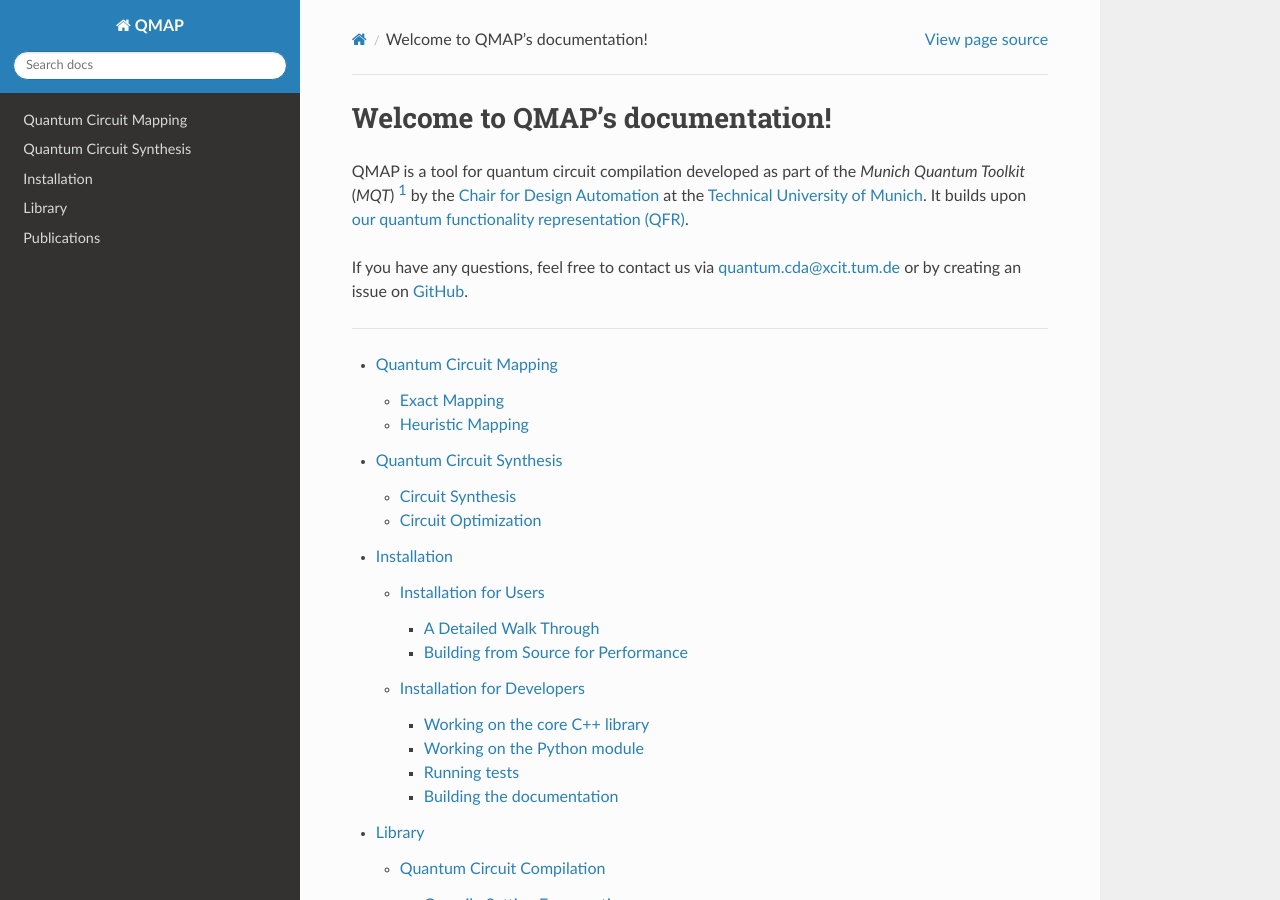
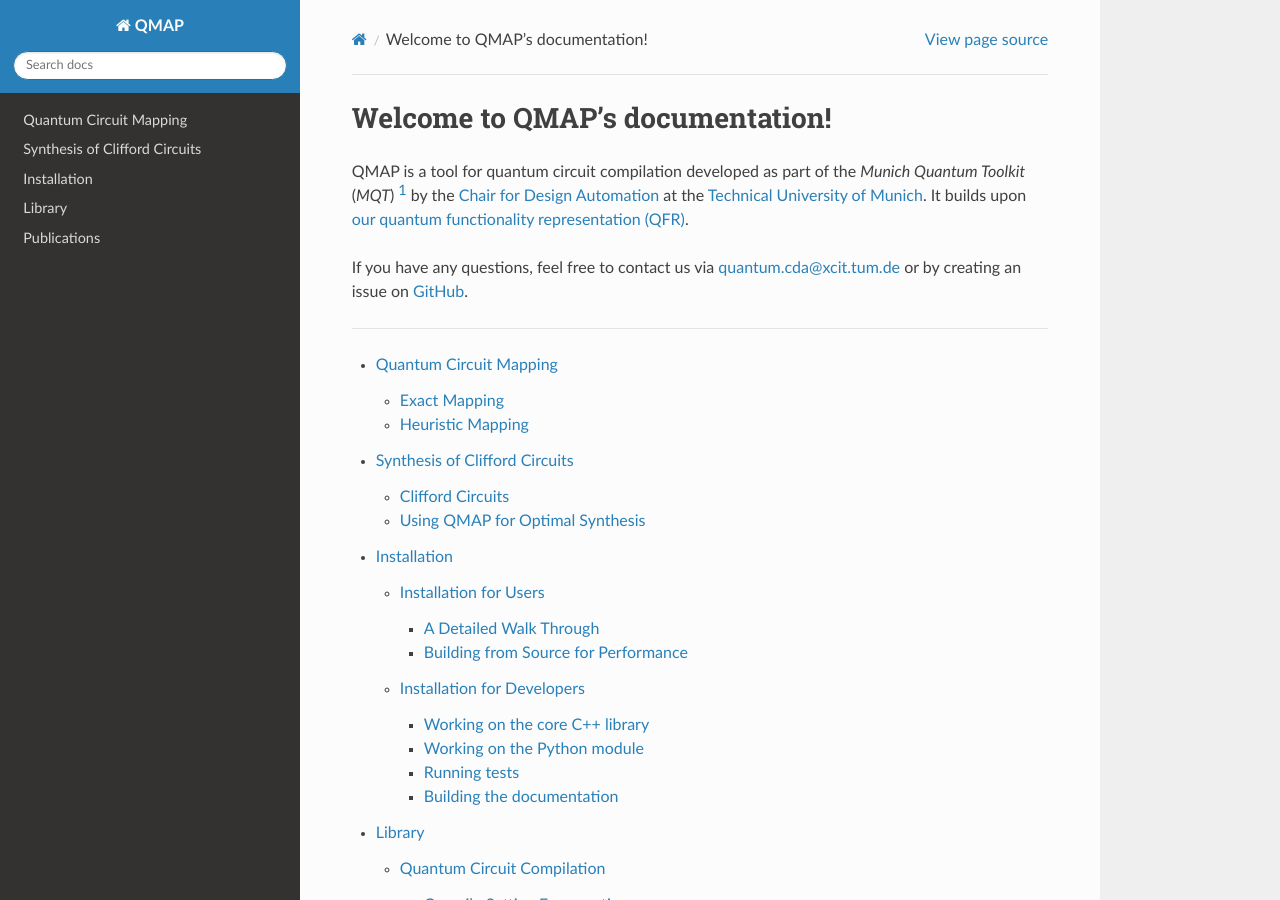
Before and after one commit to cda-tum/mqt-qmap, a Sphinx documentation site: the page built from docs/source/index.rst, in a window 1280 px wide and 900 px high. Built offline with Sphinx 7.4.7 and the Read the Docs theme 2.0.0, drawn with Linux system fonts in a browser that asks for light colours; the version number could not be read and is left out; cross-references to code outside the pages are shown as plain code; some of the changed lines change nothing that is shown.

Commit message:
📝 update synthesis documentation

```diff
--- a/docs/source/Synthesis.rst
+++ b/docs/source/Synthesis.rst
@@ -1,16 +1,50 @@
-Quantum Circuit Synthesis
-=======================
+Synthesis of Clifford Circuits
+================================
 
-Many quantum algorithms are not available in circuit representation, that is directly executable on a quantum computer.
-They rather are represented in a *functional representation*, which first needs to be translated into machine executable instructions.
-The functional representation considered here is called *tableau*, which is a representation of a limited set of quantum functionality, called the *clifford group*.
-This translation is commonly called *synthesis*.
+Executing quantum circuits on a quantum computer requires compilation to representations that conform to all restrictions imposed by the device.
+Due to device's limited coherence times and gate fidelity, the compilation process has to be optimized as much as possible.
+To this end, an algorithm's description first has to be *synthesized* using the device's gate library.
+In addition, circuits have to be *mapped* to the target quantum device to satisfy its connectivity constraints.
+Even though Clifford circuits form a finite subgroup of all quantum circuits -- one that is not even universal for quantum computing -- the search space for these problems grows exponentially with respect to the number of considered qubits.
 
-Consider the following circuit.
+The *Clifford synthesis approach* in QMAP can be used to produce optimal Clifford circuits based on the methods proposed in :cite:labelpar:`schneider2023satEncodingOptimalClifford`.
+To this end, it encodes the underlying task as a satisfiability (SAT) problem and solves it using the `SMT solver Z3 <https://github.com/Z3Prover/z3>`_ in conjunction with a binary search scheme.
+
+The following gives a brief overview on Clifford circuits and how QMAP can be used for their synthesis.
+
+Clifford Circuits
+#################
+
+Clifford circuits, i.e., circuits generated from the set :math:`\{H, S, \mathit{CNOT}\}`, form an important subclass of quantum circuits.
+This is due to several factors
+
+- According to the Gottesman-Knill theorem, they can be simulated in polynomial time and space on classical computers using the *stabilizer* formalism.
+- They can be used to describe several quantum phenomena such as superposition, entanglement, superdense coding, and teleportation.
+- Many error correcting codes rely on them.
+
+Quantum states that can be obtained from the all-zero basis state :math:`|0\dots 0\rangle` by applying Clifford operations are called stabilizer states.
+The name originates from the fact that such a state is uniquely and efficiently described by the set of operators that generate the group of its stabilizers.
+Specifically, any *n*-qubit stabilizer state can be described by a set of *n* Pauli strings :math:`\pm P_{i,0}P_{i,1}P_{i,2}\dots P_{i,n-1}`, with :math:`P_{i,j}\in\{I, X, Y, Z\}` and :math:`i, j\in 0,\dots, n-1`.
+Hence,two bits per qubit are needed to identify the Pauli operator, as well as one additional bit for the phase, which leads to a total of :math:`n(2n+1)` bits needed to uniquely describe a particular stabilizer state.
+
+The stabilizer representation of a quantum state is conveniently described by a *tableau*:
+
+.. math::
+
+    \begin{bmatrix}
+        x_{0,0}   & \cdots & x_{0,n-1}   & z_{0,0}    & \cdots & z_{0,n-1}   & r_0    \\
+        \vdots    & \ddots &  \vdots         & \vdots     & \ddots &    \vdots         & \vdots \\
+        x_{n-1,0} & \cdots & x_{n-1,n-1} & z_{n-1,0} & \cdots & z_{n-1,n-1} & r_{n-1}  \\
+    \end{bmatrix}
+
+Here, the binary variables :math:`x_{ij}` and :math:`z_{ij}` specify whether the Pauli term :math:`P_{i,j}` is :math:`X` or :math`Z`, respectively.
+Since :math:`Y = iXZ`, setting :math:`x_{ij} = z_{ij} = 1` corresponds to :math:`P_{i,j}=Y`.
+Finally, :math:`r_i` describes whether the generator has a negative phase.
+
+Consider the following quantum circuit
 
     .. code-block:: python3
 
-        from mqt import qmap
         from qiskit import QuantumCircuit
 
         qc = QuantumCircuit(2)
@@ -21,89 +55,58 @@
 
         print(qc.draw(fold=-1))
 
-It has a corresponding functional representation, the *tableau* looks like the following:
+Then, the corresponding stabilizer tableau is
 
     .. code-block:: console
 
         0 0 | 1 1 | 0
         1 1 | 0 0 | 0
 
-with the corresponding *generators*:
+which corresponds to the stabilizers
 
     .. code-block:: python3
 
-        tableau = "Stabilizer = ['+XX', '+ZZ']"
+        stabilizers = ["+XX", "+ZZ"]
 
+Using QMAP for Optimal Synthesis
+################################
 
-Keeping the number of used gates as small as possible is key for ensuring the successful execution of a quantum circuit. Finding an optimal circuit even for a finite group such as the Clifford Group grows with complexity 2^O(n^2).
-In recent years the focus has shifted from gate optimal synthesis to optimizing depth or expected fidelity of a circuit. The complexity for these goals is of equal magnitude to gate optimal synthesis.
+*QMAP* can be used in a multitude of ways to efficiently synthesize Clifford circuits:
 
-Circuit Synthesis
-#################
-
-The *clifford circuit synthesis* implemented in *QMAP* synthesizes quantum circuits using either minimal *gates*, *depth* or maximal expected *fidelity*. The latter is only available if the corresponding architecture information is given.
-To this end, it encodes the mapping task as a MaxSAT problem and subsequently solves it using the `SMT solver Z3 <https://github.com/Z3Prover/z3>`_. Due to the complexity of 2^O(n^2) the mapping task, this approach is only scalable up to 26 qubits for most application.
-
-Using the circuit synthesis is as simple as:
+- Starting from an initial (Clifford) circuit :code:`qc`, an optimal realization of that circuit's functionality can be determined as follows
 
     .. code-block:: python3
+        from qiskit import QuantumCircuit
+        from mqt import qmap
 
-        qc_mapped, results = qmap.synthesize_clifford(tableau, target="gates")
+        qc = QuantumCircuit(2)
+        qc.h(0)
+        qc.cx(0, 1)
+        qc.h(0)
+        qc.h(1)
 
-        print(qc_mapped.draw(fold=-1))
+        qc_synth, results = qmap.synthesize_clifford(qc)
+
+        print(qc_synth.draw(fold=-1))
 
     .. code-block:: console
 
+        TODO!
 
-
-By default, the :code:`synthesize_clifford` method synthesizes a circuit with the minimum number of gates.
-There are are also options for optimizing depth instead using :code:`target='depth'`.
-
-To maximize expected fidelity if architecture/fidelity information is given :code:`target='fidelity'`:
+- Starting from a functional description, e.g., a list of stabilizers, an optimal realization of that functionality can be determined as follows
 
     .. code-block:: python3
+        from qiskit.quantum_info import StabilizerTable
+        from mqt import qmap
 
-        arch = "ibmq_london.arch"
-        calibration = "ibmq_london.csv"
+        stabilizers = ["+XX", "+ZZ"]
+        table = StabilizerTable.from_labels(stabilizers)
+        qc_synth, results = qmap.synthesize_clifford(table)
 
-        qc_mapped, results = qmap.synthesize_clifford(
-            tableau, arch, calibration, target="fidelity"
-        )
-
-        print(qc_mapped.draw(fold=-1))
-
-
-Circuit Optimization
-####################
-
-The *clifford circuit optimization* implemented in *QMAP* optimizes quantum circuits using either minimal *gates*, *depth* or maximal expected *fidelity*. The latter is only available if the corresponding architecture information is given.
-Similar to synthesis, it encodes the mapping task as a MaxSAT problem and subsequently solves it using the `SMT solver Z3 <https://github.com/Z3Prover/z3>`_. Due to the complexity of 2^O(n^2) the mapping task, this approach is only scalable up to 26 qubits for most application.
-
-Using the circuit optimization is as simple as:
-
-    .. code-block:: python3
-
-        qc_mapped, results = qmap.optimize_clifford(qc, target="gates")
-
-        print(qc_mapped.draw(fold=-1))
+        print(qc_synth.draw(fold=-1))
 
     .. code-block:: console
 
+        TODO!
 
-By default, the :code:`optimize_clifford` method synthesizes a circuit with the minimum number of gates.
-There are are also options for optimizing depth instead using :code:`target='depth'`.
-
-To maximize expected fidelity if architecture/fidelity information is given :code:`target='fidelity'`:
-
-    .. code-block:: python3
-
-        arch = "ibmq_london.arch"
-        calibration = "ibmq_london.csv"
-
-        qc_mapped, results = qmap.synthesize_clifford(
-            tableau, arch, calibration, target="fidelity"
-        )
-
-        print(qc_mapped.draw(fold=-1))
-
-If architecture information is given, both the synthesis and optimization of a clifford circuit produce an already mapped circuit, in what is called *architecture aware synthesis*.
+The synthesis method offers lots of configuration options to fine-tune the synthesis procedure, change the cost metric, or to perform architecture-aware synthesis. Further details on that will be included in a future update.
```
